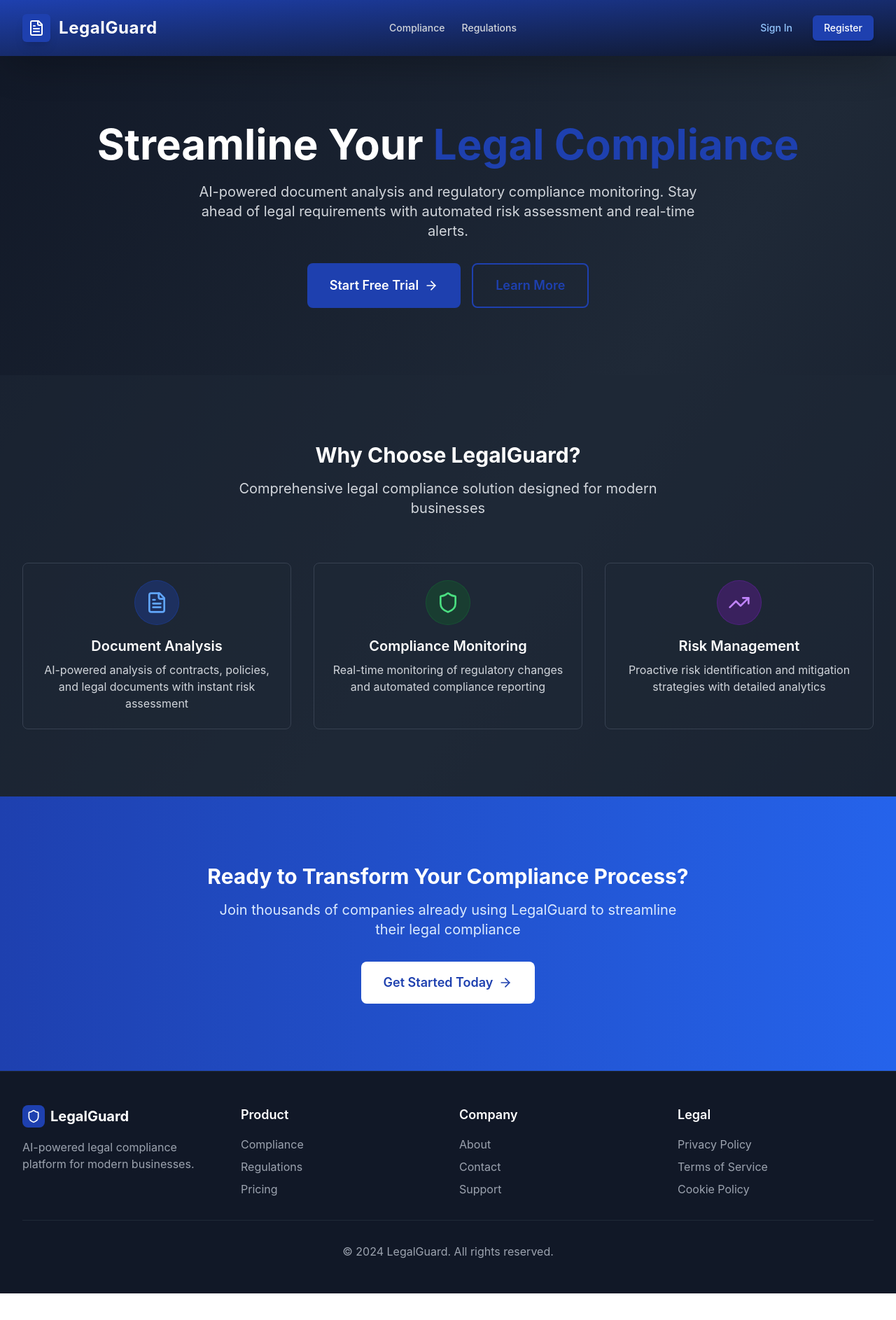
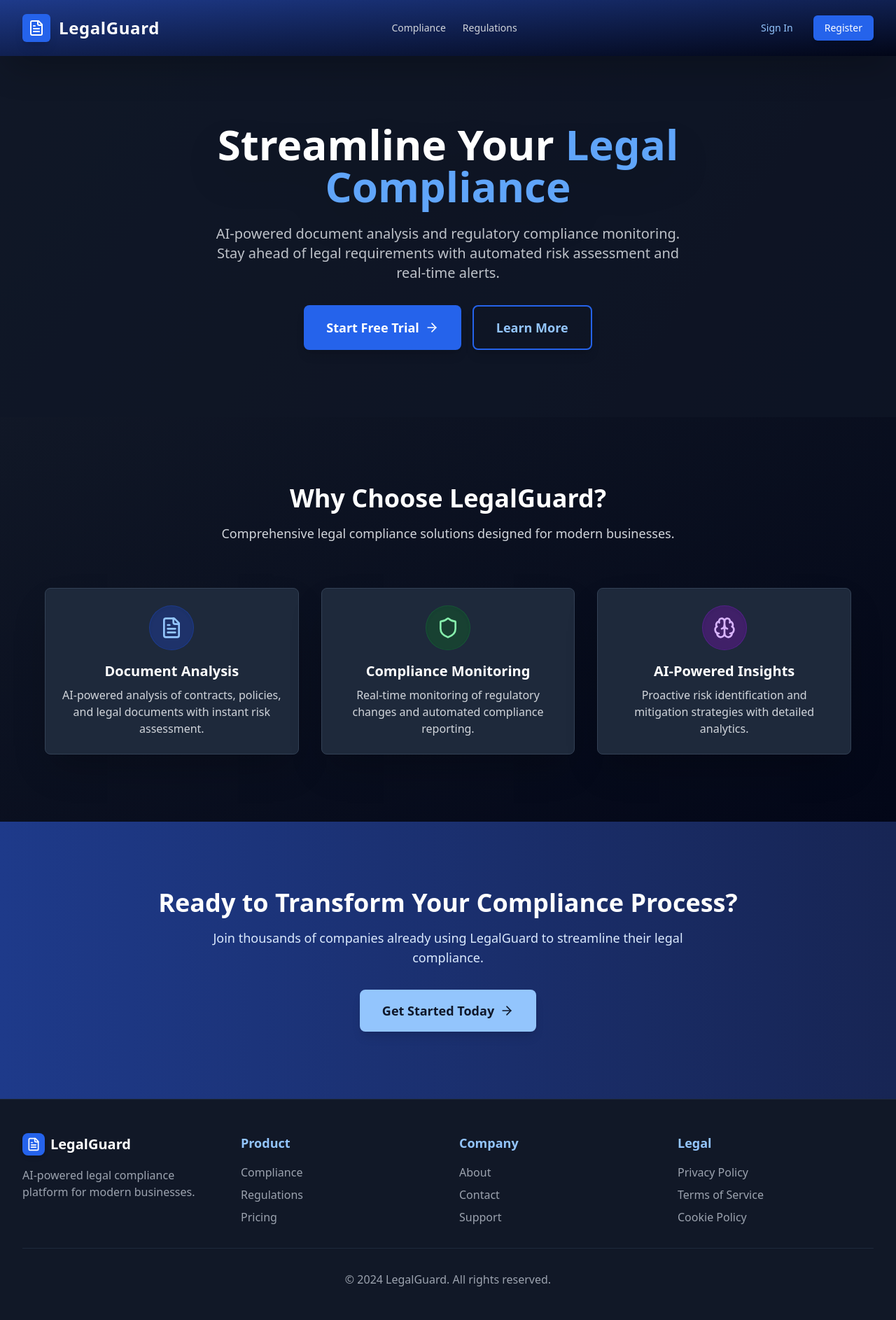
Before and after one commit to shashank3115/ClauseWise, a React (Vite) app in the folder frontend/: page / in a window 1280 px wide. Shown: the whole page at 70% size. Before the commit the page ends 1848 px from the top, so only its background shows below. Built offline with nearby package versions, Linux system fonts and the light colour scheme.

Commit message:
Updated frontend

```diff
--- a/frontend/src/components/layout/Header.tsx
+++ b/frontend/src/components/layout/Header.tsx
@@ -9,32 +9,34 @@ export default function Header() {
     const currentUser = authService.getCurrentUser();
     const isAuthenticated = authService.isAuthenticated();
 
+    // Handles user logout and navigates to the home page
     const handleLogout = () => {
         authService.logout();
         navigate('/');
     };
 
+    // Returns a styled badge for user roles
     const getRoleBadge = (role: string) => {
         const baseClasses = "px-2 py-1 rounded-full text-xs font-medium flex items-center gap-1";
 
         switch (role) {
             case 'super-admin':
                 return (
-                    <span className={`${baseClasses} bg-red-100 text-red-800`}>
+                    <span className={`${baseClasses} bg-red-900/20 text-red-400 border border-red-500/30`}> {/* Adjusted colors for dark theme */}
                         <Crown className="w-3 h-3" />
                         Super Admin
                     </span>
                 );
             case 'admin':
                 return (
-                    <span className={`${baseClasses} bg-blue-100 text-blue-800`}>
+                    <span className={`${baseClasses} bg-blue-900/20 text-blue-400 border border-blue-500/30`}> {/* Adjusted colors for dark theme */}
                         <Shield className="w-3 h-3" />
                         Admin
                     </span>
                 );
             default:
                 return (
-                    <span className={`${baseClasses} bg-gray-100 text-gray-800`}>
+                    <span className={`${baseClasses} bg-slate-700 text-gray-300 border border-slate-600`}> {/* Adjusted colors for dark theme */}
                         <Users className="w-3 h-3" />
                         User
                     </span>
@@ -42,12 +44,13 @@ export default function Header() {
         }
     };
 
+    // Render header for unauthenticated users
     if (!isAuthenticated) {
         return (
-            <header className="w-full sticky top-0 z-50 bg-gradient-to-br from-[#1e40af] to-slate-900 backdrop-blur-sm bg-opacity-90 shadow-2xl">
+            <header className="w-full sticky top-0 z-50 bg-gradient-to-br from-blue-900 to-slate-950 backdrop-blur-sm bg-opacity-90 shadow-2xl text-gray-100 font-sans antialiased"> {/* Added font-sans and antialiased here */}
                 <div className="max-w-[1440px] mx-auto px-4 sm:px-6 lg:px-8 flex items-center justify-between h-20">
                     <div className="flex items-center gap-3">
-                        <div className="bg-[#1e40af] w-10 h-10 flex items-center justify-center rounded-md shadow-lg">
+                        <div className="bg-blue-600 w-10 h-10 flex items-center justify-center rounded-md shadow-lg"> {/* Adjusted color */}
                             <FileText className="text-white w-6 h-6" />
                         </div>
                         <Link
@@ -72,7 +75,7 @@ export default function Header() {
                         </Link>
                         <Link
                             to="/signup"
-                            className="bg-[#1e40af] text-white px-4 py-2 rounded-md text-sm font-medium hover:bg-blue-800 transition-colors duration-200 shadow-md focus:outline-none focus:ring-2 focus:ring-blue-500 focus:ring-offset-2 focus:ring-offset-slate-900"
+                            className="bg-blue-600 text-white px-4 py-2 rounded-md text-sm font-medium hover:bg-blue-700 transition-colors duration-200 shadow-md focus:outline-none focus:ring-2 focus:ring-blue-500 focus:ring-offset-2 focus:ring-offset-slate-900"
                         >
                             Register
                         </Link>
@@ -82,11 +85,12 @@ export default function Header() {
         );
     }
 
+    // Render header for authenticated users
     return (
-        <header className="w-full sticky top-0 z-50 bg-gradient-to-br from-[#1e40af] to-slate-900 backdrop-blur-sm bg-opacity-90 shadow-2xl">
+        <header className="w-full sticky top-0 z-50 bg-gradient-to-br from-blue-900 to-slate-950 backdrop-blur-sm bg-opacity-90 shadow-2xl text-gray-100 font-sans antialiased"> {/* Added font-sans and antialiased here */}
             <div className="max-w-[1440px] mx-auto px-4 sm:px-6 lg:px-8 flex items-center justify-between h-20">
                 <div className="flex items-center gap-3">
-                    <div className="bg-[#1e40af] w-10 h-10 flex items-center justify-center rounded-md shadow-lg">
+                    <div className="bg-blue-600 w-10 h-10 flex items-center justify-center rounded-md shadow-lg"> {/* Adjusted color */}
                         <FileText className="text-white w-6 h-6" />
                     </div>
                     <Link
@@ -117,7 +121,7 @@ export default function Header() {
                     <div className="relative">
                         <button
                             onClick={() => setShowDropdown(!showDropdown)}
-                            className="flex items-center gap-2 text-white hover:text-blue-200 transition-colors duration-200"
+                            className="flex items-center gap-2 text-white hover:text-blue-200 transition-colors duration-200 focus:outline-none focus:ring-2 focus:ring-blue-500 focus:ring-offset-2 focus:ring-offset-slate-900 rounded-full" // Added rounded-full for better focus ring
                         >
                             <div className="w-8 h-8 bg-blue-600 rounded-full flex items-center justify-center text-sm font-medium">
                                 {currentUser?.firstName?.charAt(0)}{currentUser?.lastName?.charAt(0)}
@@ -128,12 +132,12 @@ export default function Header() {
                         </button>
 
                         {showDropdown && (
-                            <div className="absolute right-0 mt-2 w-48 bg-white rounded-md shadow-lg py-1 z-50">
-                                <div className="px-4 py-2 border-b border-gray-200">
-                                    <p className="text-sm font-medium text-gray-900">
+                            <div className="absolute right-0 mt-2 w-48 bg-slate-800 rounded-md shadow-lg py-1 z-50 border border-slate-700"> {/* Adjusted colors for dark theme */}
+                                <div className="px-4 py-2 border-b border-slate-700"> {/* Adjusted color */}
+                                    <p className="text-sm font-medium text-white">
                                         {currentUser?.firstName} {currentUser?.lastName}
                                     </p>
-                                    <p className="text-xs text-gray-500">{currentUser?.email}</p>
+                                    <p className="text-xs text-gray-400">{currentUser?.email}</p> {/* Adjusted color */}
                                     <div className="mt-1">
                                         {getRoleBadge(currentUser?.role || 'user')}
                                     </div>
@@ -141,20 +145,20 @@ export default function Header() {
 
                                 <Link
                                     to="/settings"
-                                    className="flex items-center gap-2 px-4 py-2 text-sm text-gray-700 hover:bg-gray-100"
+                                    className="flex items-center gap-2 px-4 py-2 text-sm text-gray-300 hover:bg-slate-700/50 transition-colors" // Adjusted colors for dark theme
                                     onClick={() => setShowDropdown(false)}
                                 >
-                                    <Settings className="w-4 h-4" />
+                                    <Settings className="w-4 h-4 text-blue-300" /> {/* Adjusted icon color */}
                                     Settings
                                 </Link>
 
                                 {authService.hasRole('super-admin') && (
                                     <Link
                                         to="/admin"
-                                        className="flex items-center gap-2 px-4 py-2 text-sm text-gray-700 hover:bg-gray-100"
+                                        className="flex items-center gap-2 px-4 py-2 text-sm text-gray-300 hover:bg-slate-700/50 transition-colors" // Adjusted colors for dark theme
                                         onClick={() => setShowDropdown(false)}
                                     >
-                                        <Crown className="w-4 h-4" />
+                                        <Crown className="w-4 h-4 text-red-300" /> {/* Adjusted icon color */}
                                         Admin Panel
                                     </Link>
                                 )}
@@ -164,7 +168,7 @@ export default function Header() {
                                         handleLogout();
                                         setShowDropdown(false);
                                     }}
-                                    className="flex items-center gap-2 px-4 py-2 text-sm text-red-600 hover:bg-red-50 w-full text-left"
+                                    className="flex items-center gap-2 px-4 py-2 text-sm text-red-400 hover:bg-red-900/20 w-full text-left transition-colors" // Adjusted colors for dark theme
                                 >
                                     <LogOut className="w-4 h-4" />
                                     Sign Out
--- a/frontend/src/pages/Landing.tsx
+++ b/frontend/src/pages/Landing.tsx
@@ -1,83 +1,81 @@
 import { Link } from 'react-router-dom';
-import { Shield, FileText, TrendingUp, Users, ArrowRight, CheckCircle } from 'lucide-react';
+import { Shield, FileText, TrendingUp, ArrowRight, Brain } from 'lucide-react'; // Added Brain icon for consistency
 import Header from '../components/layout/Header';
 
 export default function Landing() {
   return (
-    <div className="min-h-screen bg-gradient-to-br from-gray-900 via-gray-800 to-gray-900">
+    <div className="min-h-screen bg-gradient-to-br from-gray-900 to-slate-950 text-gray-100 font-sans antialiased">
       <Header />
 
       {/* Hero Section */}
-      <div className="relative overflow-hidden">
-        <div className="max-w-7xl mx-auto px-4 sm:px-6 lg:px-8 py-24">
-          <div className="text-center">
-            <h1 className="text-4xl md:text-6xl font-bold text-white mb-6">
+      <div className="relative overflow-hidden py-24 px-4 sm:px-6 lg:px-8 text-center bg-gray-900/70">
+        <div className="relative max-w-4xl mx-auto z-10">
+          <h1 className="text-4xl md:text-5xl lg:text-6xl font-extrabold text-white mb-6 leading-tight drop-shadow-2xl">
             Streamline Your
-              <span className="text-[#1e40af]"> Legal Compliance</span>
+            <span className="text-blue-400"> Legal Compliance</span>
           </h1>
-            <p className="text-xl text-gray-300 mb-8 max-w-3xl mx-auto">
+          <p className="text-lg md:text-xl text-gray-300 max-w-2xl mx-auto opacity-90 font-medium leading-relaxed">
             AI-powered document analysis and regulatory compliance monitoring.
             Stay ahead of legal requirements with automated risk assessment and real-time alerts.
           </p>
-            <div className="flex flex-col sm:flex-row gap-4 justify-center">
-              <Link to="/signup" className="bg-[#1e40af] text-white px-8 py-4 rounded-lg text-lg font-semibold hover:bg-blue-700 transition-colors flex items-center justify-center">
+          <div className="flex flex-col sm:flex-row gap-4 justify-center mt-8">
+            <Link to="/signup" className="bg-blue-600 text-white px-8 py-4 rounded-lg text-lg font-semibold hover:bg-blue-700 transition-colors flex items-center justify-center shadow-lg transform hover:-translate-y-1">
               Start Free Trial
               <ArrowRight className="ml-2 w-5 h-5" />
             </Link>
-              <Link to="/compliance" className="border-2 border-[#1e40af] text-[#1e40af] px-8 py-4 rounded-lg text-lg font-semibold hover:bg-gray-800 transition-colors">
+            <Link to="/compliance" className="border-2 border-blue-600 text-blue-300 px-8 py-4 rounded-lg text-lg font-semibold hover:bg-slate-800 transition-colors shadow-lg transform hover:-translate-y-1">
               Learn More
             </Link>
           </div>
         </div>
       </div>
-      </div>
 
       {/* Features Section */}
-      <div className="py-24 bg-gray-800/50">
-        <div className="max-w-7xl mx-auto px-4 sm:px-6 lg:px-8">
+      <div className="py-24 px-4 sm:px-6 lg:px-8 bg-gradient-to-br from-gray-900/80 to-slate-950/80">
+        <div className="max-w-6xl mx-auto">
           <div className="text-center mb-16">
-            <h2 className="text-3xl font-bold text-white mb-4">
+            <h2 className="text-3xl md:text-4xl font-bold text-white mb-4">
               Why Choose LegalGuard?
             </h2>
-            <p className="text-xl text-gray-300 max-w-2xl mx-auto">
-              Comprehensive legal compliance solution designed for modern businesses
+            <p className="text-lg text-gray-300 max-w-2xl mx-auto">
+              Comprehensive legal compliance solutions designed for modern businesses.
             </p>
           </div>
 
           <div className="grid md:grid-cols-3 gap-8">
-            <div className="text-center p-6 bg-gray-800/30 rounded-lg border border-gray-700">
-              <div className="bg-blue-900/50 w-16 h-16 rounded-full flex items-center justify-center mx-auto mb-4 border border-blue-700/30">
-                <FileText className="text-blue-400 w-8 h-8" />
+            <div className="text-center p-6 bg-slate-800 rounded-lg border border-slate-700 shadow-2xl transform hover:-translate-y-2 hover:scale-105 transition-all duration-300 ease-in-out">
+              <div className="bg-blue-900/60 w-16 h-16 rounded-full flex items-center justify-center mx-auto mb-4 border border-blue-700/30 shadow-inner">
+                <FileText className="text-blue-300 w-8 h-8" />
               </div>
               <h3 className="text-xl font-semibold text-white mb-2">
                 Document Analysis
               </h3>
               <p className="text-gray-300">
-                AI-powered analysis of contracts, policies, and legal documents with instant risk assessment
+                AI-powered analysis of contracts, policies, and legal documents with instant risk assessment.
               </p>
             </div>
 
-            <div className="text-center p-6 bg-gray-800/30 rounded-lg border border-gray-700">
-              <div className="bg-green-900/50 w-16 h-16 rounded-full flex items-center justify-center mx-auto mb-4 border border-green-700/30">
-                <Shield className="text-green-400 w-8 h-8" />
+            <div className="text-center p-6 bg-slate-800 rounded-lg border border-slate-700 shadow-2xl transform hover:-translate-y-2 hover:scale-105 transition-all duration-300 ease-in-out">
+              <div className="bg-green-900/60 w-16 h-16 rounded-full flex items-center justify-center mx-auto mb-4 border border-green-700/30 shadow-inner">
+                <Shield className="text-green-300 w-8 h-8" />
               </div>
               <h3 className="text-xl font-semibold text-white mb-2">
                 Compliance Monitoring
               </h3>
               <p className="text-gray-300">
-                Real-time monitoring of regulatory changes and automated compliance reporting
+                Real-time monitoring of regulatory changes and automated compliance reporting.
               </p>
             </div>
 
-            <div className="text-center p-6 bg-gray-800/30 rounded-lg border border-gray-700">
-              <div className="bg-purple-900/50 w-16 h-16 rounded-full flex items-center justify-center mx-auto mb-4 border border-purple-700/30">
-                <TrendingUp className="text-purple-400 w-8 h-8" />
+            <div className="text-center p-6 bg-slate-800 rounded-lg border border-slate-700 shadow-2xl transform hover:-translate-y-2 hover:scale-105 transition-all duration-300 ease-in-out">
+              <div className="bg-purple-900/60 w-16 h-16 rounded-full flex items-center justify-center mx-auto mb-4 border border-purple-700/30 shadow-inner">
+                <Brain className="text-purple-300 w-8 h-8" />
               </div>
               <h3 className="text-xl font-semibold text-white mb-2">
-                Risk Management
+                AI-Powered Insights
               </h3>
               <p className="text-gray-300">
-                Proactive risk identification and mitigation strategies with detailed analytics
+                Proactive risk identification and mitigation strategies with detailed analytics.
               </p>
             </div>
           </div>
@@ -85,15 +83,15 @@ export default function Landing() {
       </div>
 
       {/* CTA Section */}
-      <div className="py-24 bg-gradient-to-r from-[#1e40af] to-blue-600">
+      <div className="py-24 bg-gradient-to-r from-blue-900 to-blue-950">
         <div className="max-w-7xl mx-auto px-4 sm:px-6 lg:px-8 text-center">
-          <h2 className="text-3xl font-bold text-white mb-4">
+          <h2 className="text-3xl md:text-4xl font-bold text-white mb-4">
             Ready to Transform Your Compliance Process?
           </h2>
-          <p className="text-xl text-blue-100 mb-8 max-w-2xl mx-auto">
-            Join thousands of companies already using LegalGuard to streamline their legal compliance
+          <p className="text-lg text-blue-100 mb-8 max-w-2xl mx-auto">
+            Join thousands of companies already using LegalGuard to streamline their legal compliance.
           </p>
-          <Link to="/signup" className="bg-white text-[#1e40af] px-8 py-4 rounded-lg text-lg font-semibold hover:bg-gray-50 transition-colors inline-flex items-center">
+          <Link to="/signup" className="bg-blue-300 text-slate-900 px-8 py-4 rounded-lg text-lg font-semibold hover:bg-blue-200 transition-colors inline-flex items-center shadow-lg transform hover:-translate-y-1">
             Get Started Today
             <ArrowRight className="ml-2 w-5 h-5" />
           </Link>
@@ -101,13 +99,13 @@ export default function Landing() {
       </div>
 
       {/* Footer */}
-      <footer className="bg-gray-900 text-white py-12 border-t border-gray-800">
+      <footer className="bg-gray-900 text-white py-12 border-t border-slate-800">
         <div className="max-w-7xl mx-auto px-4 sm:px-6 lg:px-8">
           <div className="grid md:grid-cols-4 gap-8">
             <div>
               <div className="flex items-center mb-4">
-                <div className="bg-[#1e40af] w-8 h-8 flex items-center justify-center rounded-lg">
-                  <Shield className="text-white w-5 h-5" />
+                <div className="bg-blue-600 w-8 h-8 flex items-center justify-center rounded-lg shadow-md">
+                  <FileText className="text-white w-5 h-5" />
                 </div>
                 <span className="ml-2 text-xl font-bold">LegalGuard</span>
               </div>
@@ -116,31 +114,31 @@ export default function Landing() {
               </p>
             </div>
             <div>
-              <h3 className="text-lg font-semibold mb-4 text-white">Product</h3>
+              <h3 className="text-lg font-semibold mb-4 text-blue-300">Product</h3>
               <ul className="space-y-2 text-gray-400">
-                <li><Link to="/compliance" className="hover:text-white transition-colors">Compliance</Link></li>
-                <li><Link to="/regulations" className="hover:text-white transition-colors">Regulations</Link></li>
-                <li><Link to="/signup" className="hover:text-white transition-colors">Pricing</Link></li>
+                <li><Link to="/compliance" className="hover:text-blue-200 transition-colors">Compliance</Link></li>
+                <li><Link to="/regulations" className="hover:text-blue-200 transition-colors">Regulations</Link></li>
+                <li><Link to="/signup" className="hover:text-blue-200 transition-colors">Pricing</Link></li>
               </ul>
             </div>
             <div>
-              <h3 className="text-lg font-semibold mb-4 text-white">Company</h3>
+              <h3 className="text-lg font-semibold mb-4 text-blue-300">Company</h3>
               <ul className="space-y-2 text-gray-400">
-                <li><a href="#" className="hover:text-white transition-colors">About</a></li>
-                <li><a href="#" className="hover:text-white transition-colors">Contact</a></li>
-                <li><a href="#" className="hover:text-white transition-colors">Support</a></li>
+                <li><a href="#" className="hover:text-blue-200 transition-colors">About</a></li>
+                <li><a href="#" className="hover:text-blue-200 transition-colors">Contact</a></li>
+                <li><a href="#" className="hover:text-blue-200 transition-colors">Support</a></li>
               </ul>
             </div>
             <div>
-              <h3 className="text-lg font-semibold mb-4 text-white">Legal</h3>
+              <h3 className="text-lg font-semibold mb-4 text-blue-300">Legal</h3>
               <ul className="space-y-2 text-gray-400">
-                <li><a href="#" className="hover:text-white transition-colors">Privacy Policy</a></li>
-                <li><a href="#" className="hover:text-white transition-colors">Terms of Service</a></li>
-                <li><a href="#" className="hover:text-white transition-colors">Cookie Policy</a></li>
+                <li><a href="#" className="hover:text-blue-200 transition-colors">Privacy Policy</a></li>
+                <li><a href="#" className="hover:text-blue-200 transition-colors">Terms of Service</a></li>
+                <li><a href="#" className="hover:text-blue-200 transition-colors">Cookie Policy</a></li>
               </ul>
             </div>
           </div>
-          <div className="border-t border-gray-800 mt-8 pt-8 text-center text-gray-400">
+          <div className="border-t border-slate-800 mt-8 pt-8 text-center text-gray-400">
             <p>&copy; 2024 LegalGuard. All rights reserved.</p>
           </div>
         </div>
```
Also changed, not shown: frontend/src/pages/AdminManagement.tsx (+98 -52 lines). Lines whose indentation alone changed are shown as unchanged.
